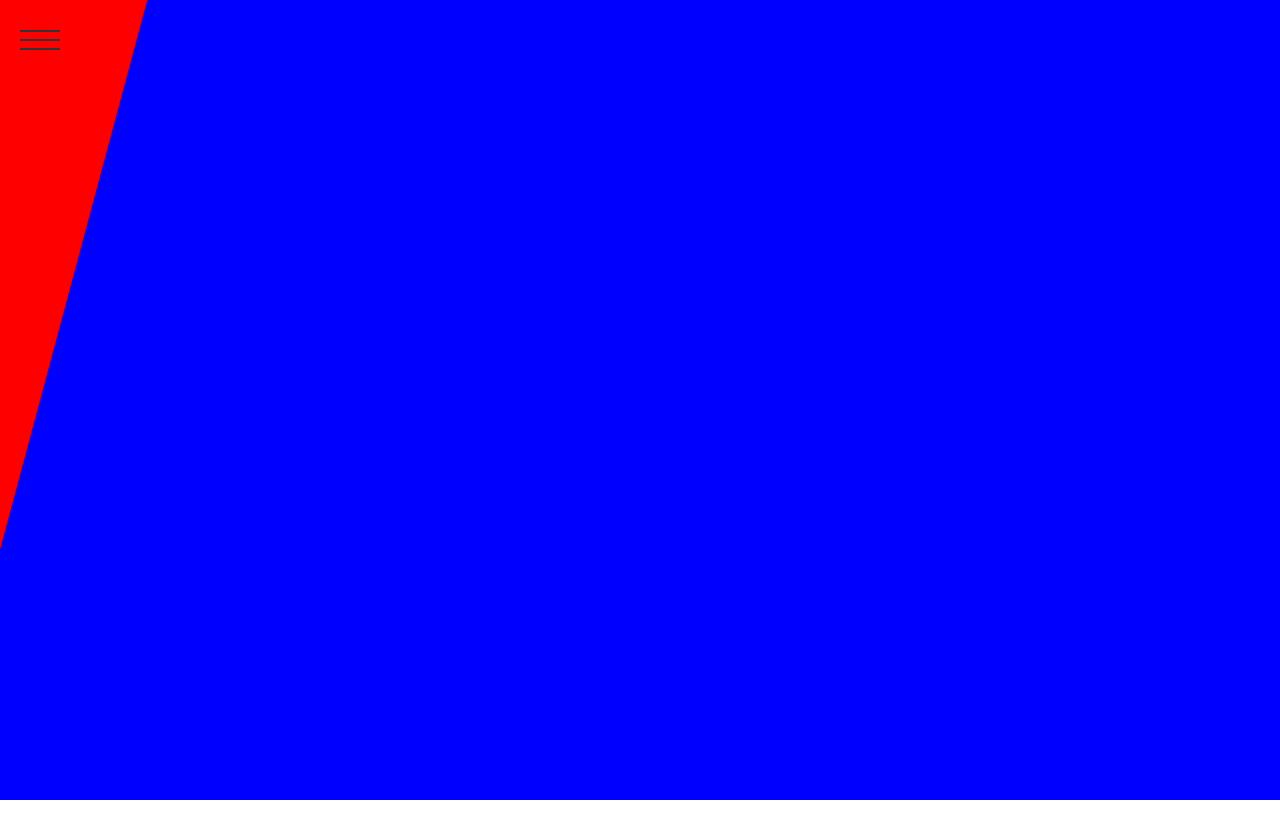
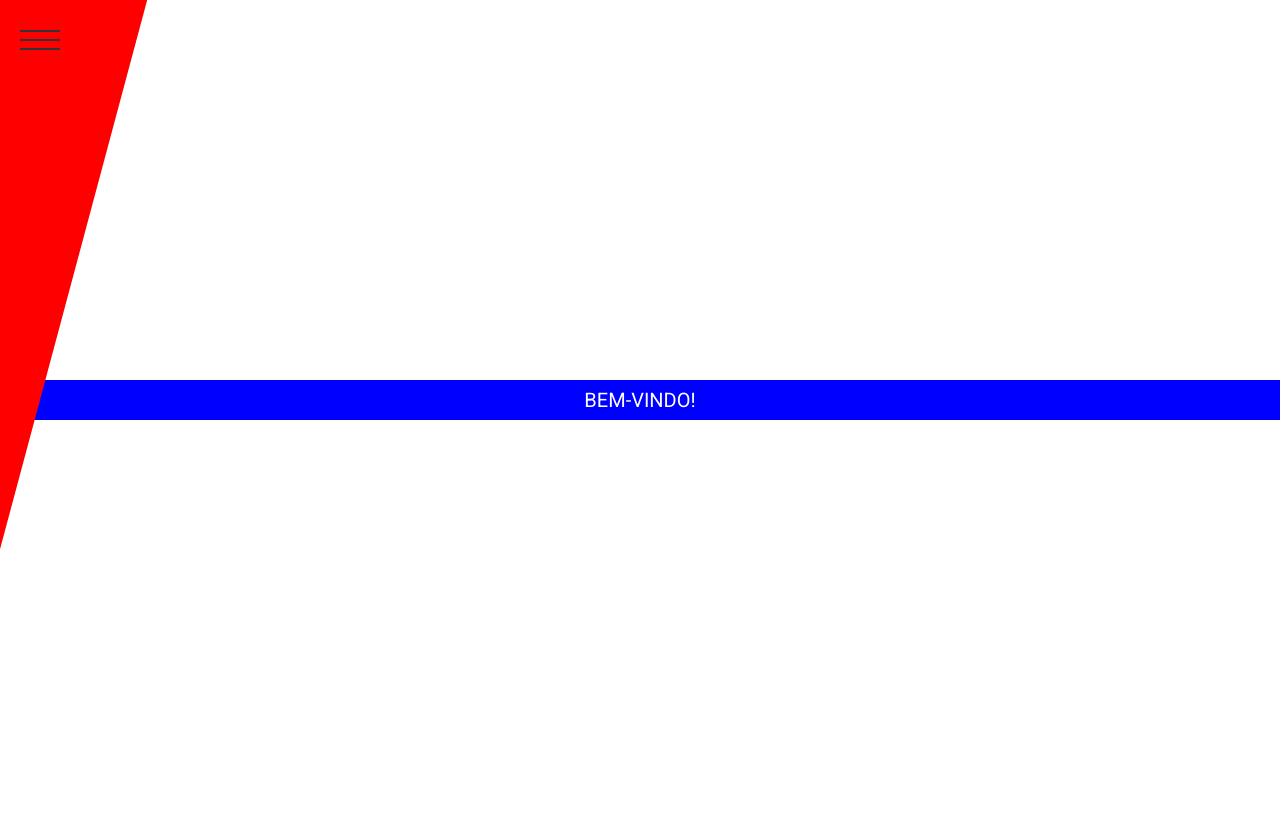
Before and after one commit to fcgomes92/fcgomes.com.br, a Next.js app: page / in a window 1280 px wide. Shown: the top 838 px of the page. Before the commit the page ends 800 px from the top, so only its background shows below. Built offline with nearby package versions, Linux system fonts and the light colour scheme.

Commit message:
Updated layout

```diff
--- a/pages/index.js
+++ b/pages/index.js
@@ -14,12 +14,25 @@ export default class Index extends React.PureComponent {
             <div className="header-menu__button__line header-menu__button__line--line-3" />
           </div>
           <ul className="header-menu__items">
-            <li className="header-menu__items__item"><a className="link" href="google.com">HOME</a></li>
-            <li className="header-menu__items__item"><a className="link" href="google.com">PROJECT</a></li>
-            <li className="header-menu__items__item"><a className="link" href="google.com">ABOUT</a></li>
+            <li className="header-menu__items__item"><a className="link" href="#home">HOME</a></li>
+            <li className="header-menu__items__item"><a className="link" href="#projects">PROJECTS</a></li>
+            <li className="header-menu__items__item"><a className="link" href="#about">ABOUT</a></li>
+            <li className="header-menu__items__item"><a className="link" href="#contacts">CONTACTS</a></li>
           </ul>
         </label>
-        <section className="section">
+        <section className="section home" id="home">
+          <div className="home__banner">
+            BEM-VINDO!
+          </div>
+        </section>
+        <section className="section" id="projects">
+
+        </section>
+        <section className="section" id="about">
+
+        </section>
+        <section className="section" id="contacts">
+
         </section>
       </>
     );
--- a/static/styles/index.scss
+++ b/static/styles/index.scss
@@ -1,4 +1,4 @@
-$transitionTime: .5s;
+$transitionTime: .2s;
 $buttonColor: #333;
 $menuColor: red;
 
@@ -36,7 +36,7 @@ $menuColor: red;
         height: 2rem;
         opacity: .75;
         width: 85%;
-        transform: skew(30deg,-2deg);
+        transform: skew(30deg, -2deg);
         background-color: yellow;
         z-index: -1;
         transition: all $transitionTime ease-in-out;
@@ -130,8 +130,24 @@ $menuColor: red;
 
 .section {
   min-height: 100vh;
-  width: 100vw;
-  background-color: blue;
+  width: 100%;
+  box-sizing: border-box;
+}
+
+.home {
+  display: flex;
+  align-items: stretch;
+  justify-content: center;
+  flex-direction: column;
+
+  &__banner {
+    text-align: center;
+    color: white;
+    line-height: 200%;
+    font-size: 2rem;
+    position: relative;
+    background-color: blue;
+  }
 }
 
 .link {
@@ -150,6 +166,9 @@ $menuColor: red;
       }
     }
   }
+  .section {
+    //padding-left: 6%;
+  }
 }
 
 @media (min-width: 64rem) {
@@ -163,4 +182,8 @@ $menuColor: red;
       }
     }
   }
+
+  .section {
+    //padding-left: 6%;
+  }
 }
```
